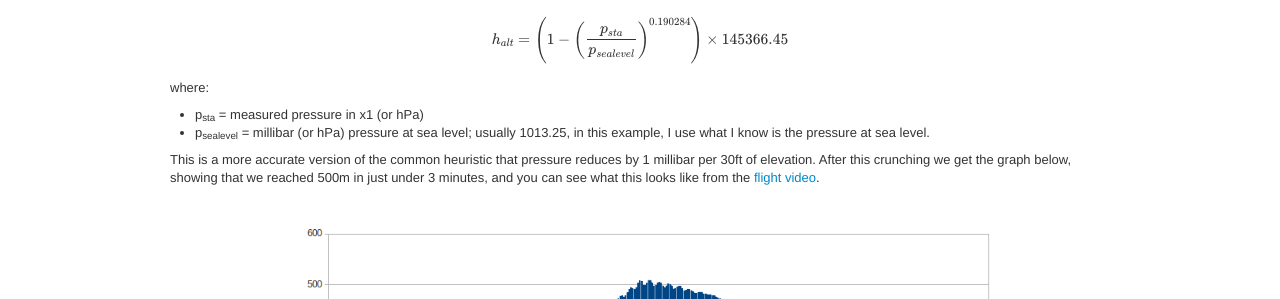
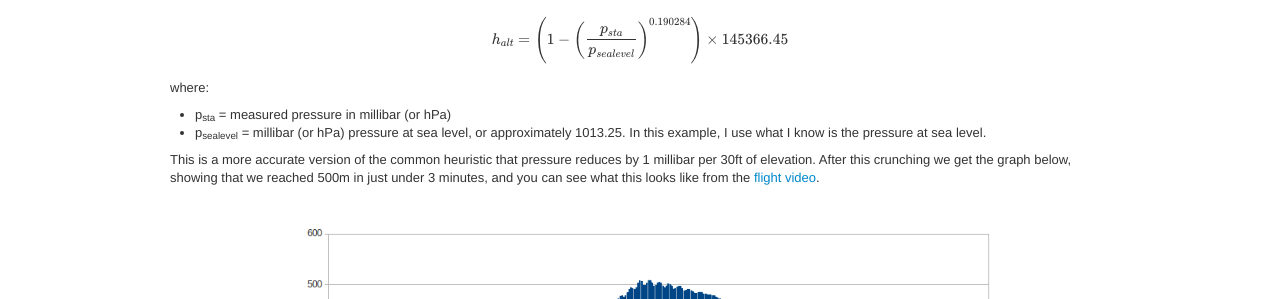
Before and after one commit to sethrylan/sethrylan.github.io, a Jekyll site: the page built from _posts/2012-07-31-arduino-altimeter.md, in a window 1280 px wide and 900 px high, scrolled down 1390 px. Shown: the part 153-452 px from the top of the window. Built offline with Jekyll 4.4.1, drawn with Linux system fonts in a browser that asks for light colours; nearby versions of some CDN libraries; Markdown is read by kramdown in place of the engine named in the settings; formulas are drawn with MathJax 3.

Commit message:
Update 2012-07-31-arduino-altimeter.md

```diff
--- a/_posts/2012-07-31-arduino-altimeter.md
+++ b/_posts/2012-07-31-arduino-altimeter.md
@@ -38,8 +38,8 @@ h_{alt}=\left( 1 - \left( \dfrac {p_{sta}} {p_{sealevel}}\right) ^{0.190284}\rig
 </div>
 
 where:
-* p<sub>sta</sub> = measured pressure in x1 (or hPa)
-* p<sub>sealevel</sub> = millibar (or hPa) pressure at sea level; usually 1013.25, in this example, I use what I know is the pressure at sea level.
+* p<sub>sta</sub> = measured pressure in millibar (or hPa)
+* p<sub>sealevel</sub> = millibar (or hPa) pressure at sea level, or approximately 1013.25. In this example, I use what I know is the pressure at sea level.
 
 This is a more accurate version of the common heuristic that pressure reduces by 1 millibar per 30ft of elevation. After this crunching we get the graph below, showing that we reached 500m in just under 3 minutes, and you can see what this looks like from the [flight video](http://youtu.be/5M-c3BhNPWc).
 
```
